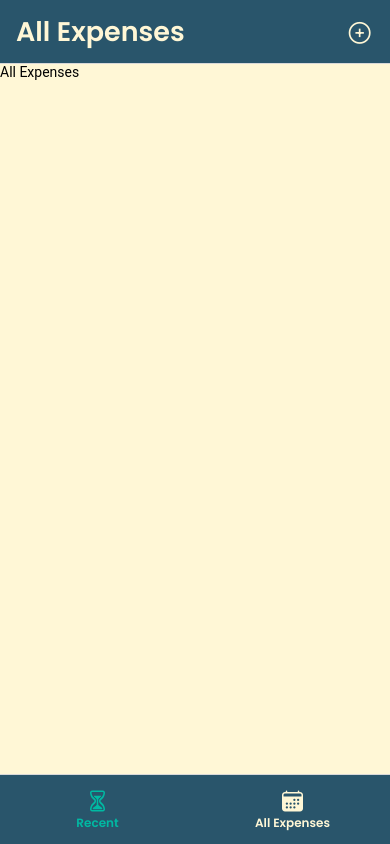
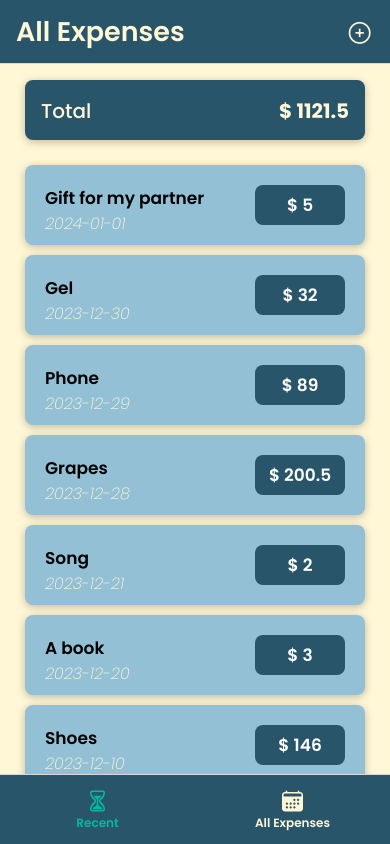
Before and after one commit to VivianaS14/expenses-app, a React Native app: screen /All in a window 390 px wide. Built offline with nearby package versions, Linux system fonts and the light colour scheme.

Commit message:
Show expenses in each page

```diff
--- a/components/ExpensesCard.tsx
+++ b/components/ExpensesCard.tsx
@@ -2,7 +2,7 @@ import { Pressable, StyleSheet, Text, View } from "react-native";
 
 interface Props {
   subject: string;
-  value: string;
+  value: number;
   date: string;
   onPress: () => void;
 }
@@ -17,7 +17,9 @@ export default function ExpensesCard({ subject, value, date, onPress }: Props) {
       >
         <View>
           <Text style={styles.textTitle}>{subject}</Text>
-          <Text style={styles.date}>{date}</Text>
+          <Text style={styles.date}>
+            {new Date(date).toISOString().split("T")[0]}
+          </Text>
         </View>
         <View style={styles.valueContainer}>
           <Text style={styles.value}>$ {value}</Text>
@@ -30,10 +32,11 @@ export default function ExpensesCard({ subject, value, date, onPress }: Props) {
 const styles = StyleSheet.create({
   container: {
     alignItems: "center",
+    marginVertical: 5,
   },
 
   innerContainer: {
-    height: 75,
+    height: 80,
     width: "95%",
     backgroundColor: "#94c0d6",
 
@@ -66,8 +69,10 @@ const styles = StyleSheet.create({
   valueContainer: {
     paddingHorizontal: 6,
     justifyContent: "center",
+    alignItems: "center",
     backgroundColor: "#29556B",
     borderRadius: 8,
+    width: 90,
   },
 
   value: {
--- a/components/TitleCard.tsx
+++ b/components/TitleCard.tsx
@@ -2,10 +2,10 @@ import { StyleSheet, Text, View } from "react-native";
 
 interface Props {
   title: string;
-  value: string;
+  value: number;
 }
 
-export default function TitleCard({ title, value }: Props) {
+export default function TitleCard({ title, value = 0 }: Props) {
   return (
     <View style={styles.container}>
       <View style={styles.innerContainer}>
--- /dev/null
+++ b/data/dummy-data.ts
@@ -0,0 +1,94 @@
+import { Expense } from "../types/Expense";
+
+export const expensesData: Expense[] = [
+  {
+    id: "EX1OLDRK",
+    subject: "A book",
+    date: "2023-12-02T20:31:57.802Z",
+    value: 14.5,
+  },
+  {
+    id: "EX1EOVJJ",
+    subject: "Sun Cream",
+    date: "2023-12-03T20:31:57.802Z",
+    value: 75,
+  },
+  {
+    id: "EX1A0JZ7",
+    subject: "A book",
+    date: "2023-12-04T20:31:57.802Z",
+    value: 65,
+  },
+  {
+    id: "EX1H4G79",
+    subject: "A book",
+    date: "2023-06-15T20:31:57.802Z",
+    value: 14,
+  },
+  {
+    id: "EX1RJHDQ",
+    subject: "A book",
+    date: "2023-12-20T20:31:57.802Z",
+    value: 3,
+  },
+  {
+    id: "EX1O4J04",
+    subject: "Song",
+    date: "2023-12-21T20:31:57.802Z",
+    value: 2,
+  },
+  {
+    id: "EX119BM0",
+    subject: "Tablet",
+    date: "2023-09-22T20:31:57.802Z",
+    value: 400,
+  },
+  {
+    id: "EX118FBW",
+    subject: "Glasses",
+    date: "2023-09-15T20:31:57.802Z",
+    value: 45,
+  },
+  {
+    id: "EX16JXB7",
+    subject: "Gloves",
+    date: "2023-12-08T20:31:57.802Z",
+    value: 10,
+  },
+  {
+    id: "EX1ZLSSR",
+    subject: "Skirt",
+    date: "2023-12-09T20:31:57.802Z",
+    value: 20.5,
+  },
+  {
+    id: "EX1UKFK5",
+    subject: "Shoes",
+    date: "2023-12-10T20:31:57.802Z",
+    value: 146,
+  },
+  {
+    id: "EX1EEPRT",
+    subject: "Gift for my partner",
+    date: "2024-01-01T20:31:57.802Z",
+    value: 5,
+  },
+  {
+    id: "EX1N5FAZ",
+    subject: "Grapes",
+    date: "2023-12-28T20:31:57.802Z",
+    value: 200.5,
+  },
+  {
+    id: "EX1NO2MP",
+    subject: "Phone",
+    date: "2023-12-29T20:31:57.802Z",
+    value: 89,
+  },
+  {
+    id: "EX118NWN",
+    subject: "Gel",
+    date: "2023-12-30T20:31:57.802Z",
+    value: 32,
+  },
+];
--- a/screens/AllExpenses.tsx
+++ b/screens/AllExpenses.tsx
@@ -1,10 +1,56 @@
-import { View } from "react-native";
-import { Text } from "react-native-paper";
+import { FlatList, ListRenderItemInfo, StyleSheet, View } from "react-native";
 
-export default function AllExpenses() {
+import TitleCard from "../components/TitleCard";
+import { expensesData } from "../data/dummy-data";
+import ExpensesCard from "../components/ExpensesCard";
+import { Expense } from "../types/Expense";
+import { NativeStackScreenProps } from "@react-navigation/native-stack";
+import { RootParamList } from "../types/Navigation";
+
+type Props = NativeStackScreenProps<RootParamList, "All">;
+
+export default function AllExpenses({ navigation }: Props) {
+  const total = expensesData.reduce(
+    (total, expense) => total + expense.value,
+    0
+  );
+
+  const allExpenses = expensesData.sort((a, b) => {
+    const dateA = new Date(a.date).getTime();
+    const dateB = new Date(b.date).getTime();
+    return dateB - dateA;
+  });
+
+  const pressHandler = (id: string) => {
+    navigation.navigate("Expense", {
+      id: id,
+    });
+  };
+
   return (
-    <View>
-      <Text>All Expenses</Text>
+    <View style={styles.container}>
+      <TitleCard title="Total" value={total} />
+
+      <FlatList
+        data={allExpenses}
+        renderItem={({ item }: ListRenderItemInfo<Expense>) => (
+          <ExpensesCard
+            value={item.value}
+            subject={item.subject}
+            date={item.date}
+            onPress={() => pressHandler(item.id)}
+          />
+        )}
+        keyExtractor={(item) => item.id}
+      />
     </View>
   );
 }
+
+const styles = StyleSheet.create({
+  container: {
+    padding: 16,
+    gap: 20,
+    marginBottom: 70,
+  },
+});
--- a/screens/RecentExpenses.tsx
+++ b/screens/RecentExpenses.tsx
@@ -1,12 +1,24 @@
-import { View, Text, StyleSheet } from "react-native";
+import { View, StyleSheet, FlatList, ListRenderItemInfo } from "react-native";
+import { NativeStackScreenProps } from "@react-navigation/native-stack";
+
 import TitleCard from "../components/TitleCard";
 import ExpensesCard from "../components/ExpensesCard";
-import { NativeStackScreenProps } from "@react-navigation/native-stack";
+
 import { RootParamList } from "../types/Navigation";
+import { getLastSevenDays } from "../utils/dates";
+import { expensesData } from "../data/dummy-data";
+import { Expense } from "../types/Expense";
 
 type Props = NativeStackScreenProps<RootParamList, "Recent">;
 
 export default function RecentExpenses({ navigation }: Props) {
+  const lastSevenDays = getLastSevenDays(expensesData);
+
+  const total = lastSevenDays.reduce(
+    (total, expense) => total + expense.value,
+    0
+  );
+
   const pressHandler = (id: string) => {
     navigation.navigate("Expense", {
       id: id,
@@ -15,12 +27,19 @@ export default function RecentExpenses({ navigation }: Props) {
 
   return (
     <View style={styles.container}>
-      <TitleCard title="Last 7 days" value="67.16" />
-      <ExpensesCard
-        subject="A book"
-        date="2088-02-09"
-        value="14.09"
-        onPress={() => pressHandler("coming")}
+      <TitleCard title="Last 7 days" value={total} />
+
+      <FlatList
+        data={lastSevenDays}
+        renderItem={({ item }: ListRenderItemInfo<Expense>) => (
+          <ExpensesCard
+            value={item.value}
+            subject={item.subject}
+            date={item.date}
+            onPress={() => pressHandler(item.id)}
+          />
+        )}
+        keyExtractor={(item) => item.id}
       />
     </View>
   );
--- /dev/null
+++ b/types/Expense.ts
@@ -0,0 +1,6 @@
+export type Expense = {
+  id: string;
+  subject: string;
+  date: string;
+  value: number;
+};
--- /dev/null
+++ b/utils/dates.ts
@@ -0,0 +1,22 @@
+import { Expense } from "../types/Expense";
+
+export const getLastSevenDays = (data: Expense[]) => {
+  const currentDate = new Date();
+
+  const sevenDaysAgo = new Date(
+    currentDate.getTime() - 7 * 24 * 60 * 60 * 1000
+  );
+
+  const expensesLast7Days = data.filter((expense) => {
+    const expenseDate = new Date(expense.date);
+    return expenseDate >= sevenDaysAgo && expenseDate <= currentDate;
+  });
+
+  expensesLast7Days.sort((a, b) => {
+    const dateA = new Date(a.date).getTime();
+    const dateB = new Date(b.date).getTime();
+    return dateB - dateA;
+  });
+
+  return expensesLast7Days;
+};
```
